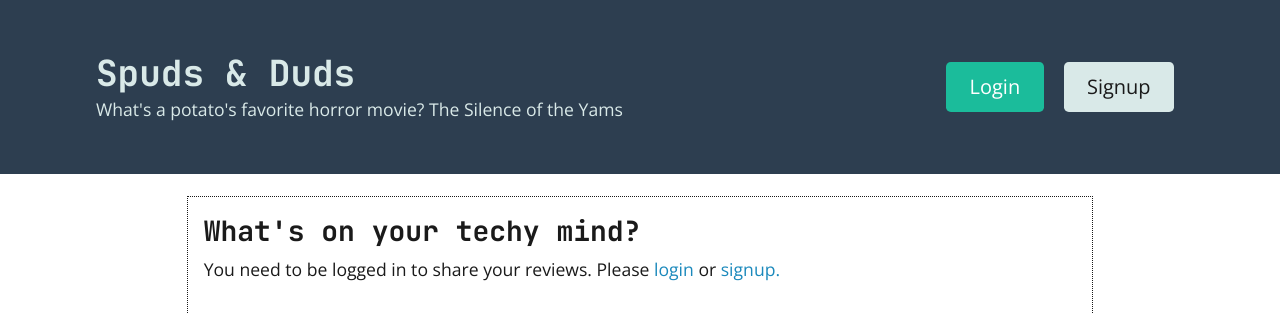
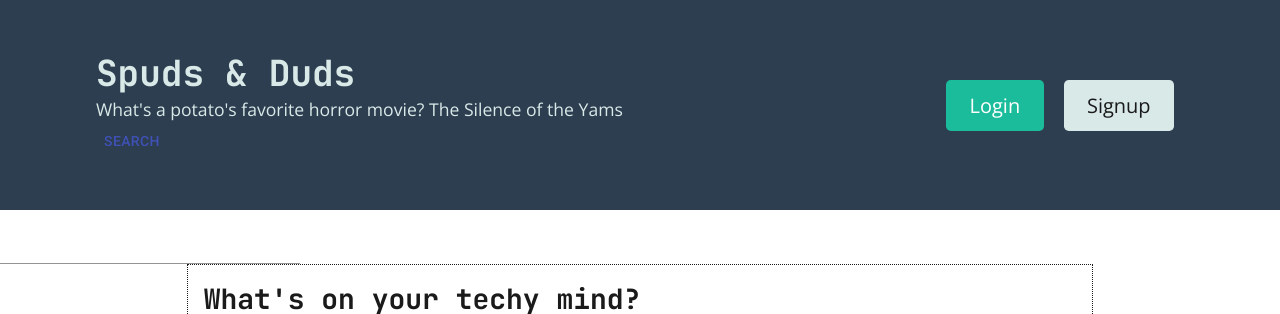
Before and after one commit to christyns92/SpudsandDuds-FullStackMERNApp, a React (Create React App) app in the folder client/: page / in a window 1280 px wide. Shown: the top 314 px of the page. Built offline with nearby package versions, Linux system fonts and the light colour scheme; no server answers.

Commit message:
added search bar to app

```diff
--- a/client/package.json
+++ b/client/package.json
@@ -5,6 +5,7 @@
   "proxy": "http://localhost:3001",
   "dependencies": {
     "@apollo/client": "^3.3.5",
+    "@material-ui/core": "^4.12.3",
     "@testing-library/jest-dom": "^5.11.4",
     "@testing-library/react": "^11.1.0",
     "@testing-library/user-event": "^12.1.10",
--- a/client/src/App.js
+++ b/client/src/App.js
@@ -15,6 +15,7 @@ import SingleReview from './pages/SingleReview';
 import Profile from './pages/Profile';
 import Header from './components/Header';
 import Footer from './components/Footer';
+import SearchBar from './components/SearchBar';
 
 // Construct our main GraphQL API endpoint
 const httpLink = createHttpLink({
@@ -46,6 +47,7 @@ function App() {
       <Router>
         <div className="flex-column justify-flex-start min-100-vh">
           <Header />
+          <SearchBar/>
           <div className="container">
             <Route exact path="/">
               <Home />
--- a/client/src/components/Header/index.js
+++ b/client/src/components/Header/index.js
@@ -2,6 +2,8 @@ import React from 'react';
 import { Link } from 'react-router-dom';
 
 import Auth from '../../utils/auth';
+import { Button } from '@material-ui/core';
+
 
 const Header = () => {
   const logout = (event) => {
@@ -16,6 +18,9 @@ const Header = () => {
             <h1 className="m-0">Spuds & Duds</h1>
           </Link>
           <p className="m-0">What's a potato's favorite horror movie?  The Silence of the Yams</p>
+
+         <Button color="primary">Search</Button>
+
         </div>
         <div>
           {Auth.loggedIn() ? (
--- /dev/null
+++ b/client/src/components/SearchBar/index.js
@@ -0,0 +1,12 @@
+import React from 'react';
+import TextField from '@material-ui/core/TextField';
+
+
+export default function FreeSolo() {
+  return (
+    <TextField style={{ width: 300 }} id="free-solo-demo">
+Search
+    </TextField>
+
+  );
+}
--- a/client/src/index.css
+++ b/client/src/index.css
@@ -1,3 +1,8 @@
+@import url('https://fonts.googleapis.com/css?family=Roboto:300,400,500,700&display=swap');
+.generic_class {
+	font-family: 'Roboto', sans-serif;
+}
+
 /*! normalize.css v8.0.1 | MIT License | github.com/necolas/normalize.css */
 /* Document
    ========================================================================== */
```
Also changed, not shown: 1 other file (tests, documents, lock files or other folders).
